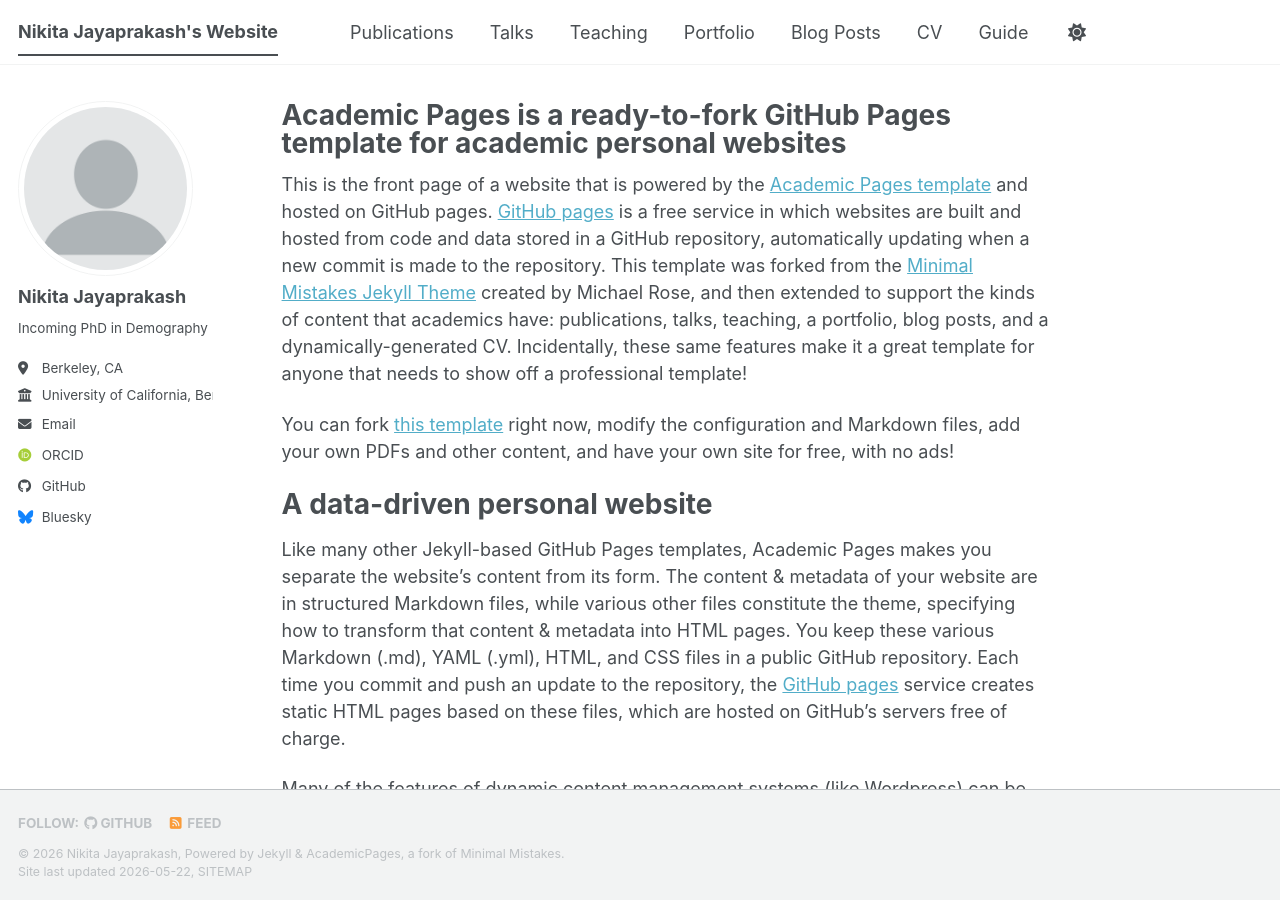
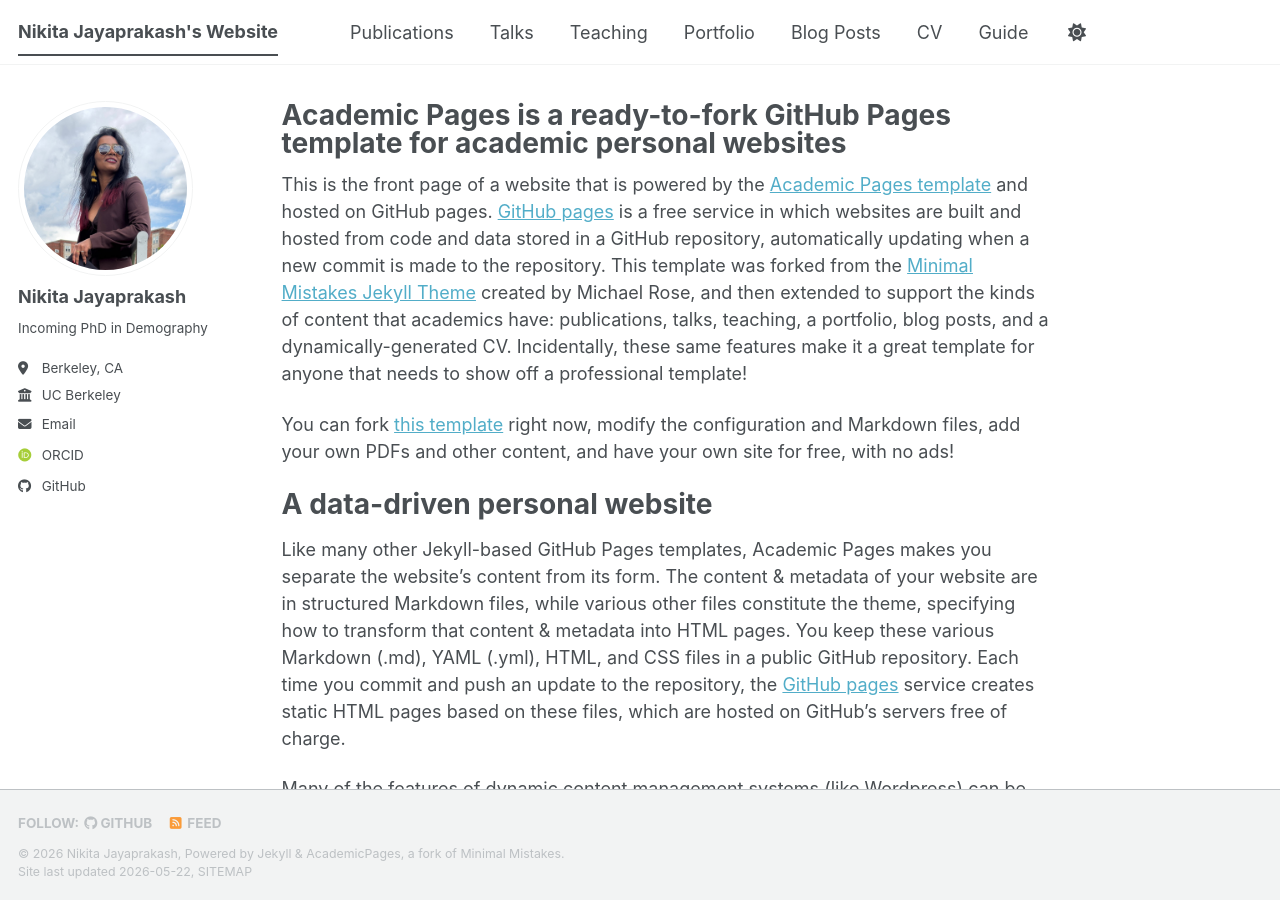
Before and after one commit to nikita-jaya/nikita-jaya.github.io, a Jekyll site: the page built from _pages/about.md, in a window 1280 px wide and 900 px high. Built offline with Jekyll 4.4.1, drawn with Linux system fonts in a browser that asks for light colours; some web fonts are replaced; a script bundle is joined from its source files by our own code; library files that are not in the unit come from our copies.

Commit message:
adding profile pic

```diff
--- a/_config.yml
+++ b/_config.yml
@@ -23,12 +23,12 @@ repository               : "nikita-jaya/nikita-jaya.github.io"
 #               Additional customization can be done by editing /_includes/author-profile.html
 author:
   # Biographic information
-  avatar           : "profile.png"
+  avatar           : "nj.jpg"
   name             : "Nikita Jayaprakash"
-  pronouns         : # example: "she/her"
+  pronouns         :
   bio              : "Incoming PhD in Demography"
   location         : "Berkeley, CA"
-  employer         : "University of California, Berkeley"
+  employer         : "UC Berkeley"
   uri              : # URL
   email            : "nikita.jp@berkeley.edu"
 
@@ -51,13 +51,13 @@ author:
   bitbucket        : # Username - Update with your username on the site
   codepen          : # Username
   dribbble         : # Username
-  github           : "academicpages"
+  github           : "nikita-jaya"
   kaggle           : # Username
   stackoverflow    : # User number or user number and name (i.e., use "1" or "1/jeff-atwood")
 
   # Social media
   artstation       : # Username
-  bluesky          : "bsky.app" # Replace this with you Bluesky username
+  bluesky          : # Username
   facebook         : # Username
   flickr           : # Username
   foursquare       : # Username
```
Also changed, not shown: images/nj.jpg (added).
